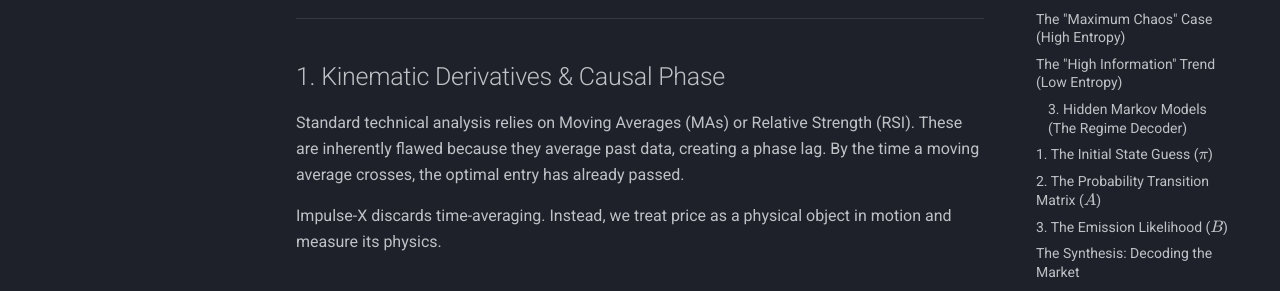
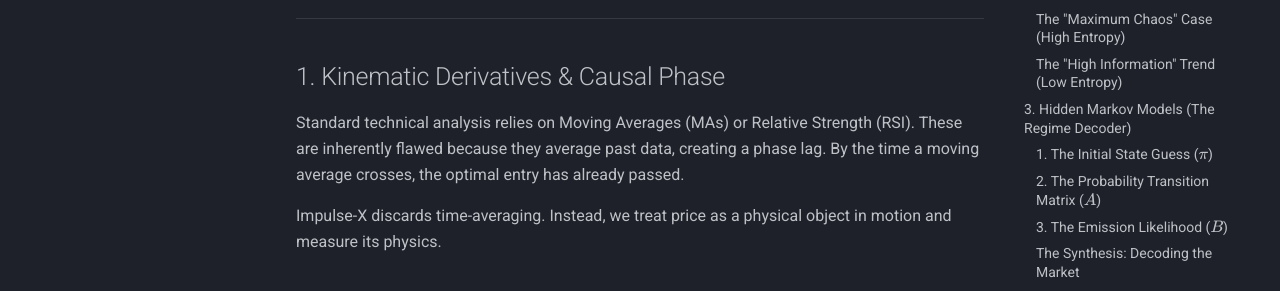
Before and after one commit to konvsys/impulse-docs, an MkDocs documentation site: the page built from docs/math.md, in a window 1280 px wide. Shown: the part 263-554 px from the top of the page. Built offline with MkDocs 1.6.1 and Material for MkDocs 9.7.7, drawn with Linux system fonts in a browser that asks for light colours; formulas are drawn with MathJax 3.

```diff
--- a/docs/math.md
+++ b/docs/math.md
@@ -62,7 +62,7 @@ Conversely, when institutional capital steps in and initiates a true trend, the
 
 ---
 
-##### 3. Hidden Markov Models (The Regime Decoder)
+## 3. Hidden Markov Models (The Regime Decoder)
 
 Standard indicators assume the market operates by a single set of continuous rules. In reality, financial markets are dynamic systems that abruptly shift between distinct structural "states" (e.g., low-volatility trending vs. high-volatility distribution).
 
```
